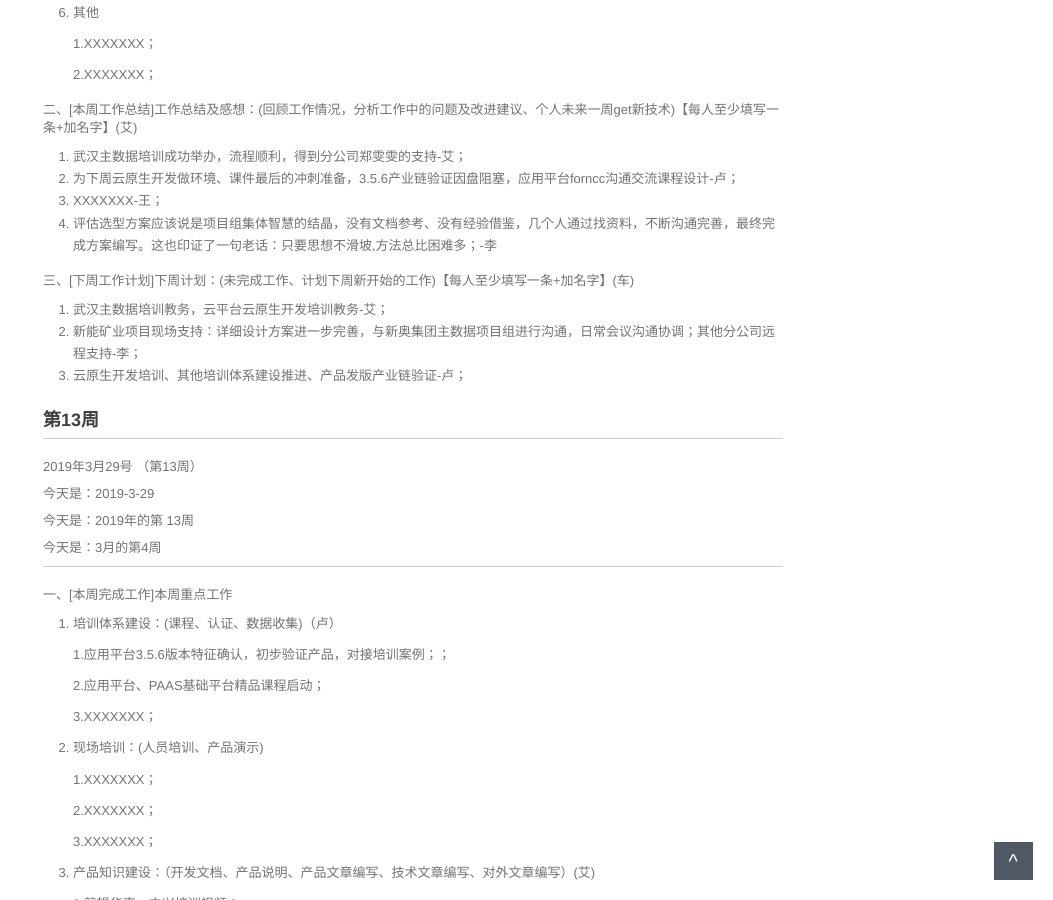
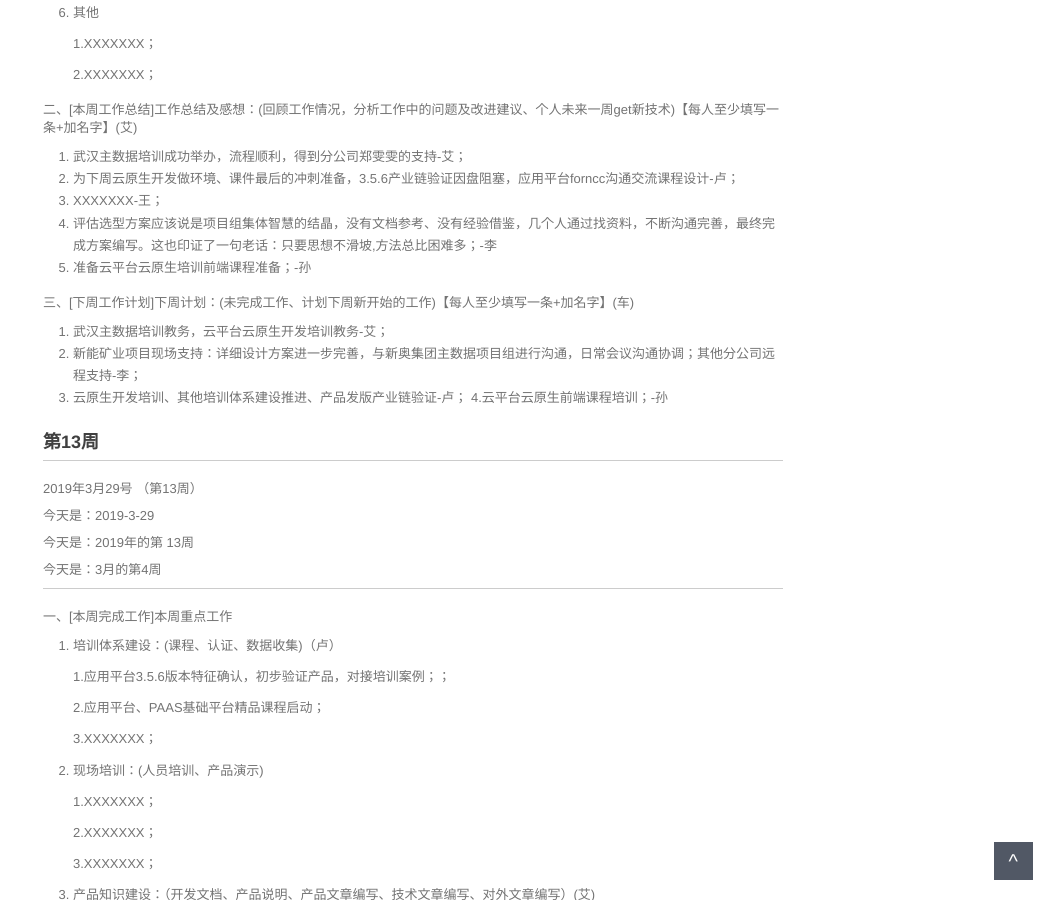
Before and after one commit to walllFlower/blog, a Jekyll site: the page built from _posts/2018-07-17-day_report_cxz.md, in a window 1280 px wide and 900 px high, scrolled down 1147 px. Shown: the whole window, without its empty margins (227-1280 px from the left). Built offline with Jekyll 4.4.1, drawn with Linux system fonts in a browser that asks for light colours; comment, search, counter and statistics services are not loaded.

Commit message:
Update 2018-07-17-day_report_cxz.md

```diff
--- a/_posts/2018-07-17-day_report_cxz.md
+++ b/_posts/2018-07-17-day_report_cxz.md
@@ -74,13 +74,14 @@ categories: 技术运营工作周报
 2. 为下周云原生开发做环境、课件最后的冲刺准备，3.5.6产业链验证因盘阻塞，应用平台forncc沟通交流课程设计-卢；
 3. XXXXXXX-王；
 4. 评估选型方案应该说是项目组集体智慧的结晶，没有文档参考、没有经验借鉴，几个人通过找资料，不断沟通完善，最终完成方案编写。这也印证了一句老话：只要思想不滑坡,方法总比困难多；-李
+5. 准备云平台云原生培训前端课程准备；-孙
 
 三、[下周工作计划]下周计划：(未完成工作、计划下周新开始的工作)【每人至少填写一条+加名字】(车)
 
 1. 武汉主数据培训教务，云平台云原生开发培训教务-艾；
 2. 新能矿业项目现场支持：详细设计方案进一步完善，与新奥集团主数据项目组进行沟通，日常会议沟通协调；其他分公司远程支持-李；
 3. 云原生开发培训、其他培训体系建设推进、产品发版产业链验证-卢；
-
+4.云平台云原生前端课程培训；-孙
 
 ###  第13周
 
```
